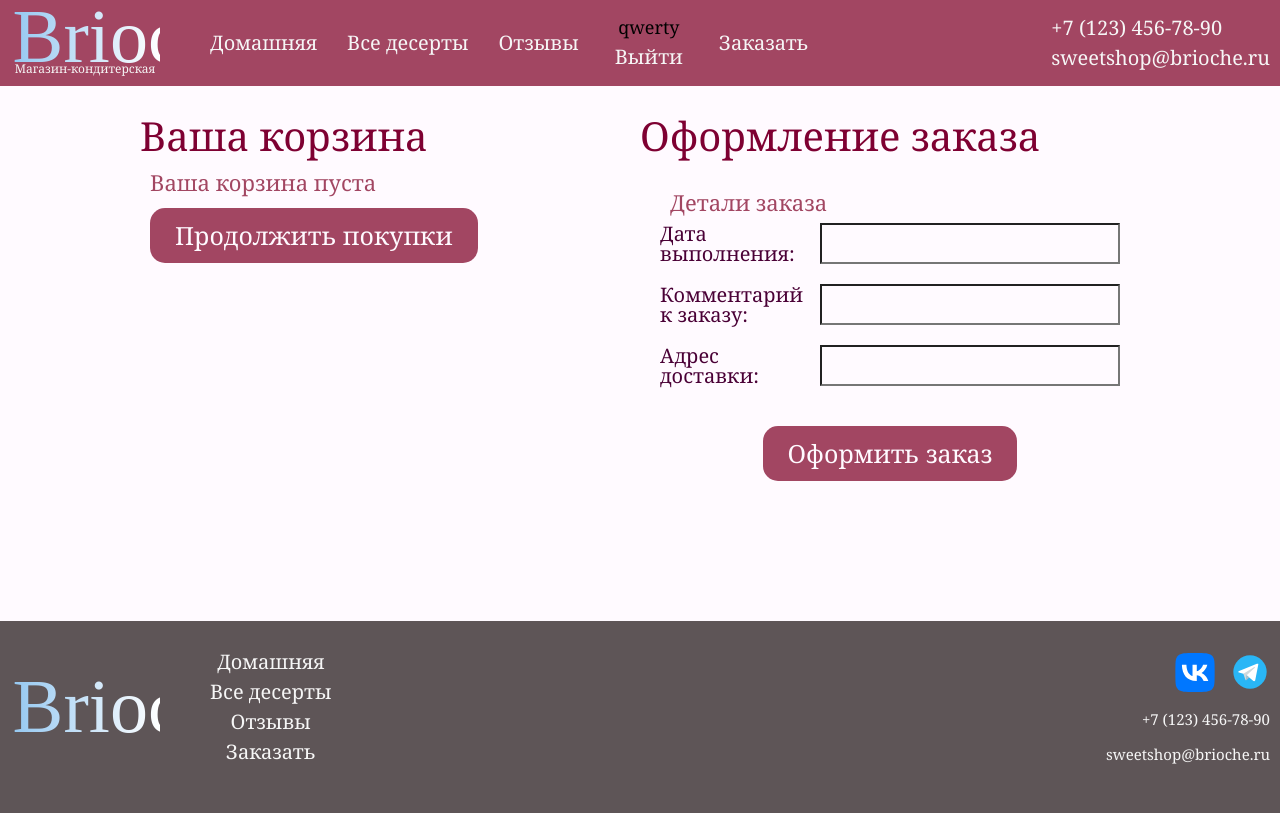
After one commit to Kirill-Alexeev/DjangoCourseWork, a Django app: page /catalog/cart/ in a window 1280 px wide. The commit adds this page. Run offline with Django 5.2, Linux system fonts and the light colour scheme; a user stored in the database is signed in.

Commit message:
Finished make course work

```diff
--- a/sweetshop/sweetshop/catalog/forms.py
+++ b/sweetshop/sweetshop/catalog/forms.py
@@ -1,14 +1,27 @@
 from django import forms
 from django.contrib.auth.forms import UserCreationForm
 from django.contrib.auth.models import User
+from .models import Order
 
 
 class RegisterUserForm(UserCreationForm):
     username = forms.CharField(label='Логин', widget=forms.TextInput(attrs={'class': 'table__input'}))
+    first_name = forms.CharField(label='Имя', widget=forms.TextInput(attrs={'class': 'table__input'}))
+    last_name = forms.CharField(label='Фамилия', widget=forms.TextInput(attrs={'class': 'table__input'}))
     email = forms.EmailField(label='Email', widget=forms.EmailInput(attrs={'class': 'table__input'}))
     password1 = forms.CharField(label='Пароль', widget=forms.PasswordInput(attrs={'class': 'table__input'}))
     password2 = forms.CharField(label='Повтор пароля', widget=forms.PasswordInput(attrs={'class': 'table__input'}))
 
     class Meta:
         model = User
-        fields = ('username', 'email', 'password1', 'password2')
+        fields = ('username', 'first_name', 'last_name', 'email', 'password1', 'password2')
+
+
+class OrderForm(forms.ModelForm):
+    execution_date = forms.DateField(label='Дата выполнения', widget=forms.DateInput(attrs={'class': 'table__input'}))
+    comment = forms.CharField(label='Комментарий к заказу', widget=forms.TextInput(attrs={'class': 'table__input'}))
+    delivery_address = forms.CharField(label='Адрес доставки', widget=forms.TextInput(attrs={'class': 'table__input'}))
+
+    class Meta:
+        model = Order
+        fields = ['execution_date', 'comment', 'delivery_address']
--- a/sweetshop/sweetshop/catalog/static/image/styles.css
+++ b/sweetshop/sweetshop/catalog/static/image/styles.css
@@ -48,6 +48,7 @@ table {
 }
 
 tbody {
+    width: 400px;
     border-radius: 15px;
     display: flex;
     flex-direction: column;
@@ -57,7 +58,6 @@ tbody {
 }
 
 tr {
-    width: 100%;
     border-radius: 15px;
     display: flex;
     justify-content: space-between;
@@ -73,7 +73,7 @@ select,
 textarea {
     font-size: 2rem;
     padding: 0.5rem;
-    width: 350px;
+    width: 300px;
 }
 
 
@@ -371,7 +371,7 @@ footer {
 
 .cakes__list {
     display: grid;
-    grid-template: repeat(auto-fit, minmax(300px, 450px))/repeat(3, 300px);
+    grid-template: repeat(auto-fit, minmax(300px, 450px))/repeat(3, 400px);
     column-gap: 100px;
     row-gap: 30px;
 }
@@ -383,7 +383,6 @@ footer {
 }
 
 .cakes__link {
-    height: 100%;
     display: flex;
     flex-direction: column;
     gap: 10px;
@@ -394,7 +393,7 @@ footer {
 }
 
 .cakes__image {
-    width: 300px;
+    width: 400px;
     height: 300px;
     object-fit: cover;
     border-radius: 10px 10px 0 0;
@@ -422,6 +421,7 @@ footer {
     display: flex;
     justify-content: space-between;
     align-items: center;
+    flex: 1;
 }
 
 .cakes__button {
@@ -656,3 +656,43 @@ footer {
 .delete {
     background-color: var(--delete-color);
 }
+
+.cart {
+    width: 1000px;
+    margin: 30px auto 70px;
+    display: flex;
+    justify-content: space-between;
+    gap: 30px;
+}
+
+.cart__left-wrap {
+    display: flex;
+    flex-direction: column;
+    gap: 15px;
+}
+
+.cart__right-wrap {
+    display: flex;
+    flex-direction: column;
+    gap: 15px;
+}
+
+.cart__list {
+    display: flex;
+    flex-direction: column;
+    gap: 10px;
+}
+
+.cart__item {
+    font-size: 2rem;
+}
+
+.cart__link {
+    font-size: 2rem;
+}
+
+fieldset {
+    display: flex;
+    flex-direction: column;
+    gap: 10px;
+}
--- a/sweetshop/sweetshop/catalog/templates/base_generic.html
+++ b/sweetshop/sweetshop/catalog/templates/base_generic.html
@@ -49,7 +49,7 @@
                             </li>
                             {% endif %}
                             <li class="navigation__item">
-                                <a class="navigation__link" href="">Заказать</a>
+                                <a class="navigation__link" href="{% url 'cart_view' %}">Заказать</a>
                             </li>
                         </ul>
                     </nav>
@@ -107,7 +107,7 @@
                             <a class="navigation__link" href="{% url 'reviews' %}">Отзывы</a>
                         </li>
                         <li class="navigation__item">
-                            <a class="navigation__link" href="">Заказать</a>
+                            <a class="navigation__link" href="{% url 'cart_view' %}">Заказать</a>
                         </li>
                     </ul>
                     {% endblock %}
--- a/sweetshop/sweetshop/catalog/templates/catalog/cake_detail.html
+++ b/sweetshop/sweetshop/catalog/templates/catalog/cake_detail.html
@@ -11,7 +11,7 @@
         <p class="cake__text">{{ cake.description }}</p>
         <div class="cake__bottom-wrap">
             <p class="cake__price">{{ cake.price }}₽</p>
-            <button class="cake__button">Добавить</button>
+            <a href="{% url 'cart'  cake.id %}" class="cake__button">Добавить</a>
         </div>
     </div>
 </div>
--- a/sweetshop/sweetshop/catalog/templates/catalog/cake_list.html
+++ b/sweetshop/sweetshop/catalog/templates/catalog/cake_list.html
@@ -1,6 +1,4 @@
 {% extends "base_generic.html" %}
-
-
 
 {% block content %}
 <div class="begin">
@@ -21,7 +19,7 @@
                 <p class="cakes__text">{{ cake.weight }}г</p>
                 <div class="cakes__bottom-wrap">
                     <p class="cakes__text">{{ cake.price }}₽</p>
-                    <button class="cakes__button">Добавить</button>
+                    <a href="{% url 'cart' cake.id %}" class="cake__button">Добавить</a>
                 </div>
             </a>
         </li>
--- /dev/null
+++ b/sweetshop/sweetshop/catalog/templates/catalog/cart.html
@@ -0,0 +1,39 @@
+{% extends "base_generic.html" %}
+
+{% load static %}
+
+{% block content %}
+<div class="cart">
+    <div class="cart__left-wrap">
+        <h1 class="login__headline">Ваша корзина</h1>
+        {% if cart.items %}
+            <ul class="cart__list">
+                {% for item in cart.items %}
+                    <li class="cart__item">{{ item.name }} - {{ item.price }}₽</li>
+                {% endfor %}
+            </ul>
+            <p class="cake__text">Общая стоимость: {{ cart.total_price }}₽</p>
+        {% else %}
+            <p class="cake__text">Ваша корзина пуста</p>
+        {% endif %}
+        <a class="cake__button" href="{% url 'cakes' %}">Продолжить покупки</a>
+    </div>
+
+    <div class="cart__right-wrap">
+        <h2 class="login__headline">Оформление заказа</h2>
+        <form class="login__form" method="post">
+            {% csrf_token %}
+            <fieldset>
+                <legend class="cake__text">Детали заказа</legend>
+                {% for f in order_form %}
+                <p class="form__reg"><label class="table__label label" for="{{ f.id_for_label }}">{{f.label}}: </label>{{ f }}</p>
+                <div>{{ f.errors }}</div>
+                {% endfor %}
+            </fieldset>
+            <button class="cake__button" type="submit">Оформить заказ</button>
+        </form>
+    </div>
+
+</div>
+
+{% endblock %}
--- a/sweetshop/sweetshop/catalog/templates/catalog/review_list.html
+++ b/sweetshop/sweetshop/catalog/templates/catalog/review_list.html
@@ -20,7 +20,7 @@
                 <p class="reviews__text">{{ review.created_at }}</p>
             </div>
             <div class="reviews__review-wrap">
-                <p class="reviews__text">{{ review.client_id.last_name }} {{ review.client_id.first_name }}</p>
+                <p class="reviews__text">{{ review.user_id.last_name }} {{ review.user_id.first_name }}</p>
                 <p class="reviews__text">{{ review.review }}</p>
 
                 <div class="reviews__link-wrap">
--- a/sweetshop/sweetshop/catalog/templates/index.html
+++ b/sweetshop/sweetshop/catalog/templates/index.html
@@ -7,7 +7,7 @@
     <div class="start__wrap">
         <h1 class="start__headline">Кондитерская "Brioche"</h1>
         <div class="start__link-wrap">
-            <a href="" class="start__link">Заказать</a>
+            <a href="{% url 'cart_view' %}" class="start__link">Заказать</a>
             <a href="{% url 'cakes' %}" class="start__link">Ассортимент</a>
         </div>
     </div>
--- a/sweetshop/sweetshop/catalog/urls.py
+++ b/sweetshop/sweetshop/catalog/urls.py
@@ -17,9 +17,15 @@ urlpatterns += [
     path('review/<int:pk>/delete/', views.ReviewDelete.as_view(), name='review-delete'),
 ]
 
+urlpatterns += [
+    path('cart/', views.cart_view, name='cart_view'),
+    path('cart/<int:id>/', views.cart, name='cart'),
+    path('order_success/', views.order_success, name='order_success'),
+]
+
 # Добавляет URLConf для создания, редактирования и удаления заказа
-urlpatterns += [
-    path('order/create/', views.OrderCreate.as_view(), name='order-create'),
-    path('order/<int:pk>/update/', views.OrderUpdate.as_view(), name='order-update'),
-    path('order/<int:pk>/delete/', views.OrderDelete.as_view(), name='order-delete'),
-]
+# urlpatterns += [
+#     path('order/create/', views.OrderCreate.as_view(), name='order-create'),
+#     path('order/<int:pk>/update/', views.OrderUpdate.as_view(), name='order-update'),
+#     path('order/<int:pk>/delete/', views.OrderDelete.as_view(), name='order-delete'),
+# ]
--- a/sweetshop/sweetshop/catalog/views.py
+++ b/sweetshop/sweetshop/catalog/views.py
@@ -1,12 +1,13 @@
 from django.http import HttpResponseRedirect
-from django.shortcuts import render
+from django.shortcuts import get_object_or_404, redirect, render
 from django.urls import reverse, reverse_lazy
+from django.contrib.auth.decorators import login_required
 
-from .forms import RegisterUserForm
-from .models import Cake, Ingredient, Image, Order, Review, Client
+from django.utils.dateparse import parse_date
+from .forms import OrderForm, RegisterUserForm
+from .models import Cake, Order, Review
 from django.views import generic
 from django.views.generic.edit import CreateView, UpdateView, DeleteView
-from django.contrib.auth.mixins import PermissionRequiredMixin
 
 # Create your views here.
 
@@ -31,7 +32,7 @@ class CakeDetailView(generic.DetailView):
 
 class ReviewListView(generic.ListView):
     model = Review
-    paginate_by = 9
+    paginate_by = 7
 
 
 class ReviewDetailView(generic.DetailView):
@@ -54,13 +55,13 @@ class RegisterUser(CreateView):
 
 class ReviewCreate(CreateView):
     model = Review
-    fields = ['client_id', 'cake_id', 'image_id', 'review', 'created_at']
+    fields = ['user_id', 'cake_id', 'image_id', 'review', 'created_at']
     success_url = reverse_lazy('reviews')
 
 
 class ReviewUpdate( UpdateView):
     model = Review
-    fields = ['client_id', 'cake_id', 'image_id', 'review']
+    fields = ['user_id', 'cake_id', 'image_id', 'review']
     success_url = reverse_lazy('reviews')
 
 
@@ -78,31 +79,56 @@ class ReviewDelete(DeleteView):
             )
 
 
-# Заказы
+# Корзина и оформление заказа
 
-class OrderCreate(PermissionRequiredMixin, CreateView):
-    model = Order
-    fields = ['first_name', 'last_name', 'date_of_birth', 'date_of_death']
-    initial = {'date_of_death': '11/11/2023'}
-    permission_required = 'catalog.add_order'
+def cart(request, id):
+    if 'cart' not in request.session:
+        request.session['cart'] = {'items': [], 'total_price': 0}
+
+    cake = get_object_or_404(Cake, id=id)
+
+    if 'items' not in request.session['cart']:
+        request.session['cart']['items'] = []
+    if 'total_price' not in request.session['cart']:
+        request.session['cart']['total_price'] = 0
+
+    request.session['cart']['items'].append({
+        'id': cake.id,
+        'name': cake.title,
+        'price': float(cake.price)
+    })
+
+    request.session['cart']['total_price'] += float(cake.price)
+    request.session.modified = True  # Обязательно сохраняем изменения в сессии
+
+    return HttpResponseRedirect(reverse('cart_view'))
 
 
-class OrderUpdate(PermissionRequiredMixin, UpdateView):
-    model = Order
-    fields = ['first_name', 'last_name', 'date_of_birth', 'date_of_death']
-    permission_required = 'catalog.change_order'
+@login_required
+def cart_view(request):
+    cart = request.session.get('cart', {'items': [], 'total_price': 0})
+
+    if request.method == 'POST':
+        order_form = OrderForm(request.POST)
+        if order_form.is_valid():
+            order = order_form.save(commit=False)
+            order.user_id = request.user
+            order.cost = cart['total_price']
+
+            order.save()
+
+            # Очистка корзины после оформления заказа
+            request.session['cart'] = {'items': [], 'total_price': 0}
+
+            return redirect('order_success')
+    else:
+        order_form = OrderForm()
+
+    return render(request, 'catalog/cart.html', {
+        'cart': cart,
+        'order_form': order_form
+    })
 
 
-class OrderDelete(PermissionRequiredMixin, DeleteView):
-    model = Order
-    success_url = reverse_lazy('orders')
-    permission_required = 'catalog.delete_order'
-
-    def form_valid(self, form):
-        try:
-            self.object.delete()
-            return HttpResponseRedirect(self.success_url)
-        except Exception as e:
-            return HttpResponseRedirect(
-                reverse("order-delete", kwargs={"pk": self.object.pk})
-            )
+def order_success(request):
+    return render(request, 'catalog/order_success.html')
--- a/sweetshop/sweetshop/sweetshop/settings.py
+++ b/sweetshop/sweetshop/sweetshop/settings.py
@@ -127,3 +127,5 @@ DEFAULT_AUTO_FIELD = 'django.db.models.BigAutoField'
 LOGIN_REDIRECT_URL = '/'
 
 EMAIL_BACKEND = 'django.core.mail.backends.console.EmailBackend'
+
+CART_SESSION_ID = 'cart'
--- a/sweetshop/sweetshop/sweetshop/urls.py
+++ b/sweetshop/sweetshop/sweetshop/urls.py
@@ -27,6 +27,7 @@ urlpatterns = [
     path('catalog/', include('catalog.urls')),
     path('', RedirectView.as_view(url='/catalog/', permanent=True)),
     path('accounts/', include('django.contrib.auth.urls')),
+
 ]
 
 urlpatterns += static(settings.STATIC_URL, document_root=settings.STATIC_ROOT)
```
Also changed, not shown: sweetshop/sweetshop/catalog/admin.py (+8 -20 lines), sweetshop/sweetshop/catalog/models.py (+6 -36 lines), sweetshop/sweetshop/catalog/templates/catalog/order_success.html (added, +11 -0 lines), sweetshop/sweetshop/catalog/migrations/0005_alter_cake_price.py (added), sweetshop/sweetshop/catalog/migrations/0006_alter_order_cost.py (added), sweetshop/sweetshop/catalog/migrations/0007_remove_review_client_id_remove_order_client_id_and_more.py (added), sweetshop/sweetshop/db.sqlite3.
